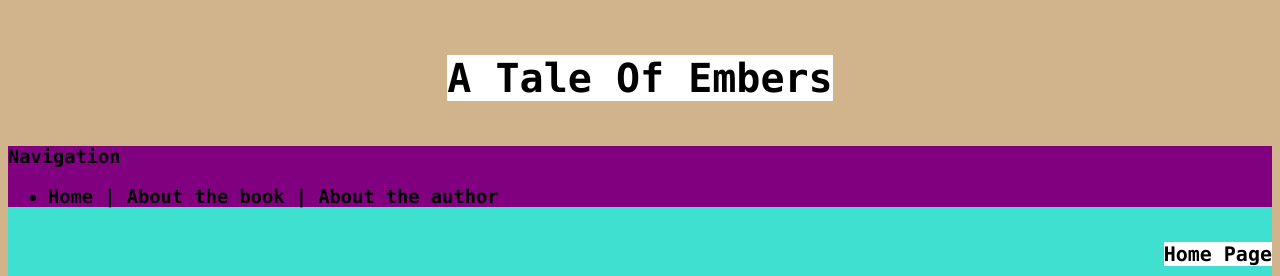
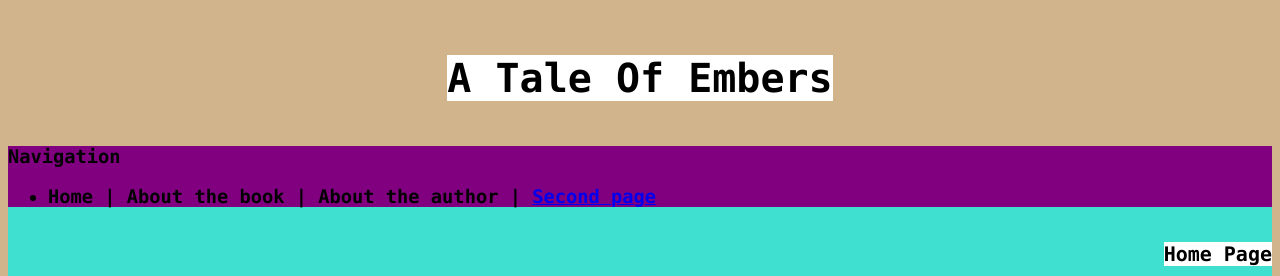
Before and after one commit to 60029/A-Tale-of-Embers-, a plain HTML site: page index.html in a window 1280 px wide. Shown: the top 276 px of the page. Drawn offline with Linux system fonts and the light colour scheme.

Commit message:
Update index.html

```diff
--- a/index.html
+++ b/index.html
@@ -49,7 +49,7 @@ p{
       <div id="nav">
       <h3> Navigation
       <ul>
-        <li>Home | About the book | About the author
+        <li>Home | About the book | About the author | <a href="index2.html" title="second page">Second page</a>
         </div>
       <div id="main">
       <h2>Home Page</h2>
```
